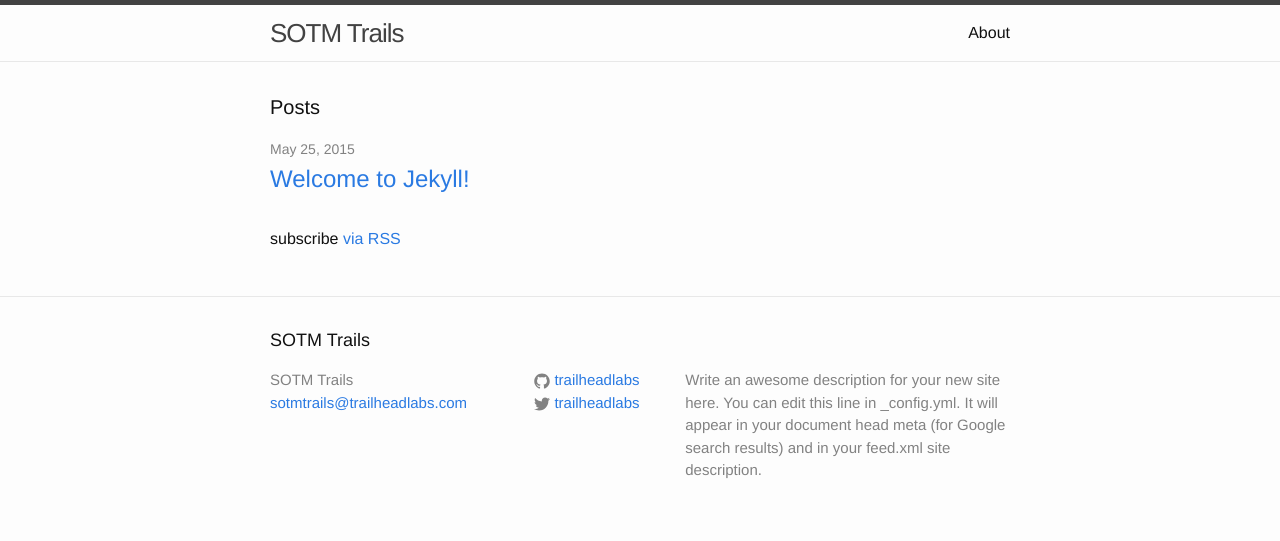
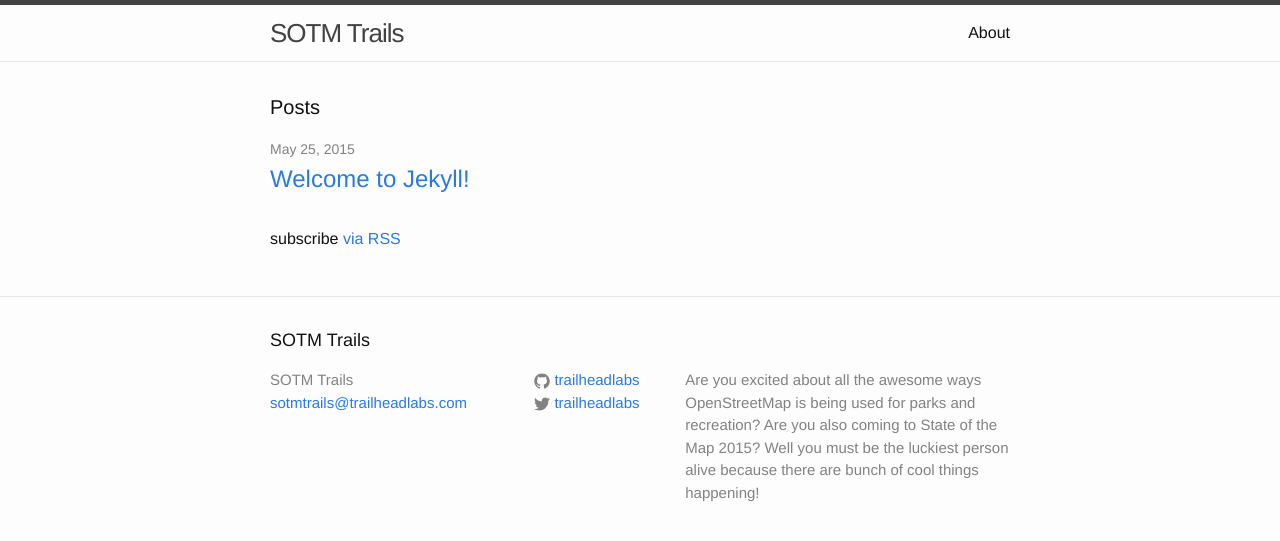
Before and after one commit to trailheadlabs/sotmtrails.us, a Jekyll site: the page built from index.html, in a window 1280 px wide. Shown: the top 541 px of the page. Built offline with Jekyll 4.4.1, drawn with Linux system fonts in a browser that asks for light colours.

Commit message:
adding description

```diff
--- a/_config.yml
+++ b/_config.yml
@@ -2,9 +2,9 @@
 title: SOTM Trails
 email: sotmtrails@trailheadlabs.com
 description: > # this means to ignore newlines until "baseurl:"
-  Write an awesome description for your new site here. You can edit this
-  line in _config.yml. It will appear in your document head meta (for
-  Google search results) and in your feed.xml site description.
+  Are you excited about all the awesome ways OpenStreetMap is being used for parks and recreation?
+  Are you also coming to State of the Map 2015?
+  Well you must be the luckiest person alive because there are bunch of cool things happening!
 baseurl: "/sotmtrails.us" # the subpath of your site, e.g. /blog/
 url: "http://sotmtrails.us" # the base hostname & protocol for your site
 twitter_username: trailheadlabs
```
